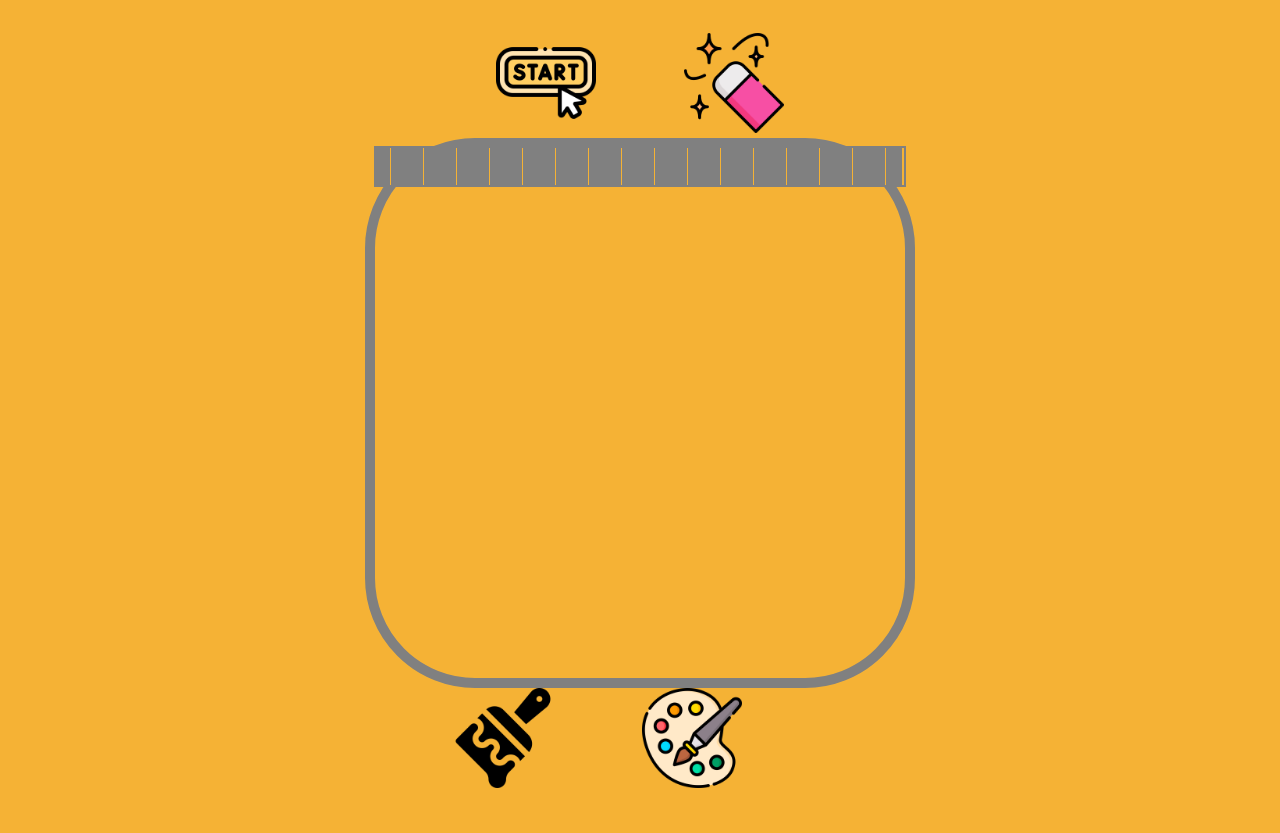
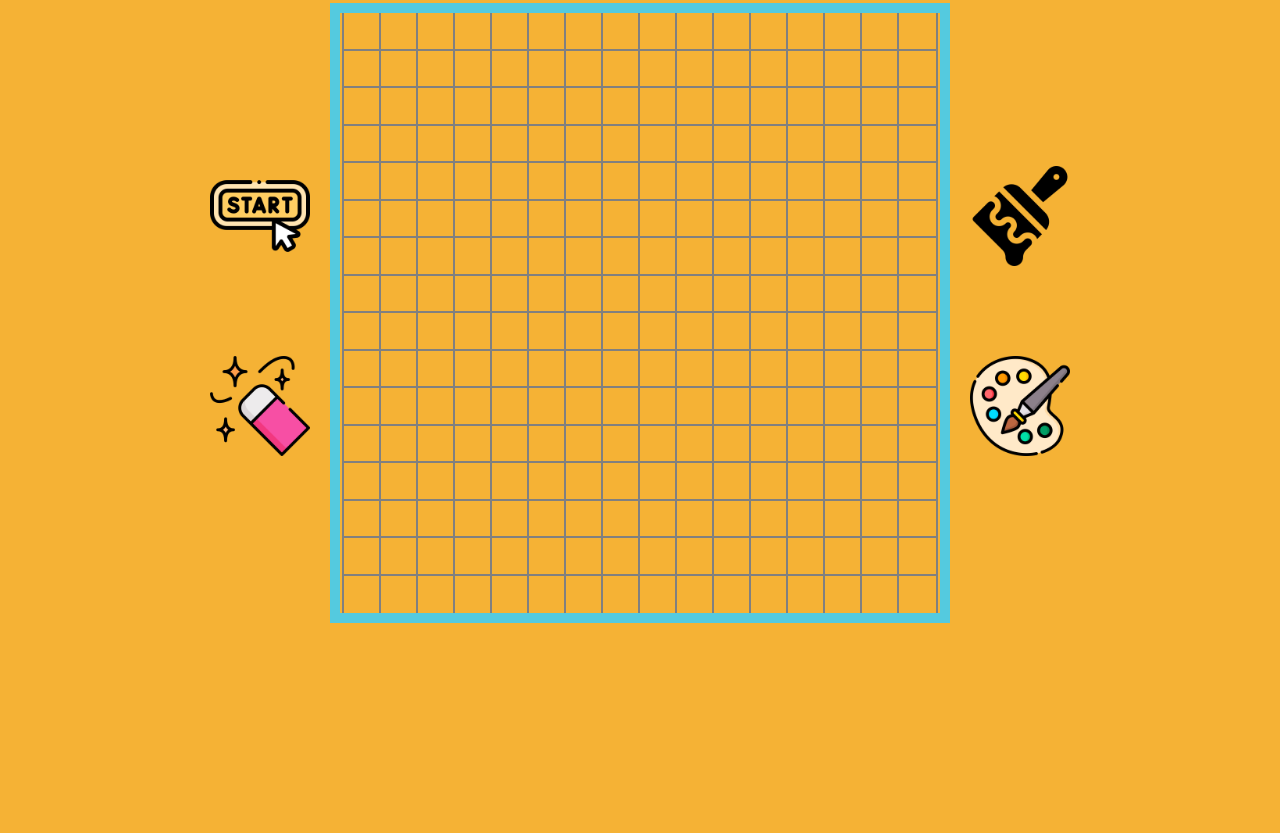
Before and after one commit to Fun-with-work/etch-a-sketch, a plain HTML site: page index.html in a window 1280 px wide. Shown: the part 98-931 px from the top of the page. After the commit the page ends 800 px from the top, so only its background shows below. Drawn offline with Linux system fonts and the light colour scheme.

Commit message:
add style for buttons to appear on the sides

```diff
--- a/style.css
+++ b/style.css
@@ -1,66 +1,74 @@
 *,
 *::before,
 *::after {
-  box-sizing: border-box;
   background-color: rgb(245, 178, 53);
   font-family: Impact, 'Arial Narrow Bold', sans-serif;
-}
-
-.main {
-  display: flex;
-  flex-direction: column;
-  justify-content: center;
-  align-items: center;
 }
 
 h2 {
   color: rgba(65, 231, 231, 0.921);
   font-size: 2.2rem;
+  text-align: center;
+}
+
+.main {
+  display: flex;
+  /* flex-direction: column; */
+  /* justify-content: center; */
+  align-items: center;
+  justify-content: center;
+}
+
+
+#game {
+  display: flex;
+  flex-direction: column;
+  all: unset;
+}
+
+#myButtons1 {
+  display: flex;
+  flex-direction: column;
+  margin-left: 30px;
+  margin-right: 30px;
 
 }
 
-#game {
-  all: unset;
-  margin-bottom: 20px;
+#myButtons2 {
+  display: flex;
+  flex-direction: column;
+  margin-left: 30px;
+  margin-right: 30px;
+
 }
 
 button {
   all: unset;
   transition: 1s;
-  background: none;
-  border: "none";
-  padding: 0;
+
 }
+
+
 
 button:hover {
   transform: scale(1.2);
 }
 
 #game-start {
-  margin-right: 85px;
-}
-
-#multi-color {
-  margin-right: 85px;
-
-
+  margin-bottom: 85px;
 }
 
 #black-color {
-  margin-right: 85px;
-
+  margin-bottom: 85px;
 }
-
-/* #erase-board {
-
-} */
-
 
 #container {
   display: flex;
+  box-sizing: border-box;
+  flex-wrap: wrap;
+  flex-shrink: 0;
   justify-content: center;
-  border: 10px solid gray;
-  width: 550px;
-  height: 550px;
-  border-radius: 20%;
+  outline: 10px solid rgb(84, 202, 223);
+  width: 600px;
+  height: 600px;
 }
```
